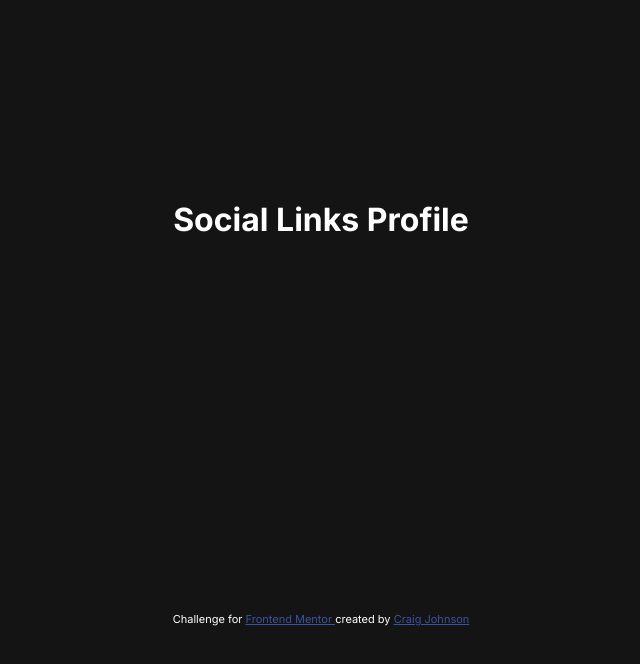
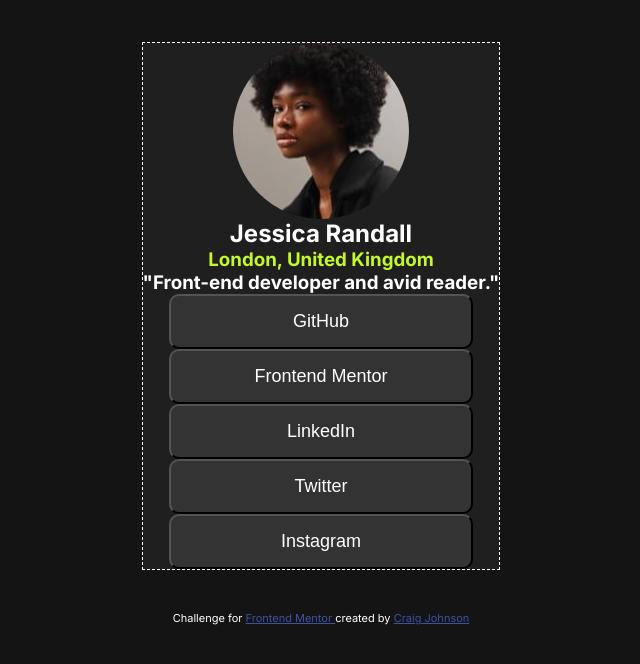
Before and after one commit to craigdev937/front_social_links_profile, a plain HTML site: page index.html in a window 1280 px wide. Shown: the whole page, without its empty margins (319-959 px from the left). Drawn offline with Linux system fonts and the light colour scheme.

Commit message:
Added, body, main, sections, and image settings in HTML and CSS.

```diff
--- a/index.html
+++ b/index.html
@@ -10,7 +10,22 @@
 <body>
     <!-- MAIN SECTION -->
     <main>
-        <h1>Social Links Profile</h1>
+        <section>
+            <img
+                alt="Jessica"
+                src="/public/avatar-jessica.jpeg"
+            />
+            <h1>Jessica Randall</h1>
+            <h3 class="london">London, United Kingdom</h3>
+            <h3>"Front-end developer and avid reader."</h3>
+
+            <button class="button">GitHub</button>
+            <button class="button">Frontend Mentor</button>
+            <button class="button">LinkedIn</button>
+            <button class="button">Twitter</button>
+            <button class="button">Instagram</button>
+        </section>
+
     </main>
     <!-- CHALLENGE FOOTER WITH LINKS -->
     <footer class="attribution">
--- a/style.css
+++ b/style.css
@@ -11,17 +11,55 @@
     --font-700: 700;
 }
 
+*, *::before, *::after {
+    padding: 0;
+    margin: 0;
+    box-sizing: border-box;
+}
+
 body {
-    background-color: var(--off-black);
     min-height: 100vh;
     font-family: "Inter", sans-serif;
+    background: var(--off-black);
+}
+
+main {
+    height: 611px;
+    color: var(--white);
     display: grid;
-    min-height: 100vh;
     place-items: center;
 }
 
-main {
+section {
+    display: flex;
+    flex-direction: column;
+    align-items: center;
+    justify-content: center;
+    background-color: var(--dark-gray);
+    border: 1px white dashed;
+}
+
+img {
+    border-radius: 50%;
+}
+
+.london {
+    color: var(--green);
+}
+
+.button {
+    background: var(--gray);
     color: var(--white);
+    min-width: 304px;
+    font-size: 18px;
+    padding: 15px;
+    border-radius: 10px;
+}
+
+.button:hover {
+    background: var(--green);
+    color: var(--off-black);
+    transition: 1.2s;
 }
 
 .attribution {
```
